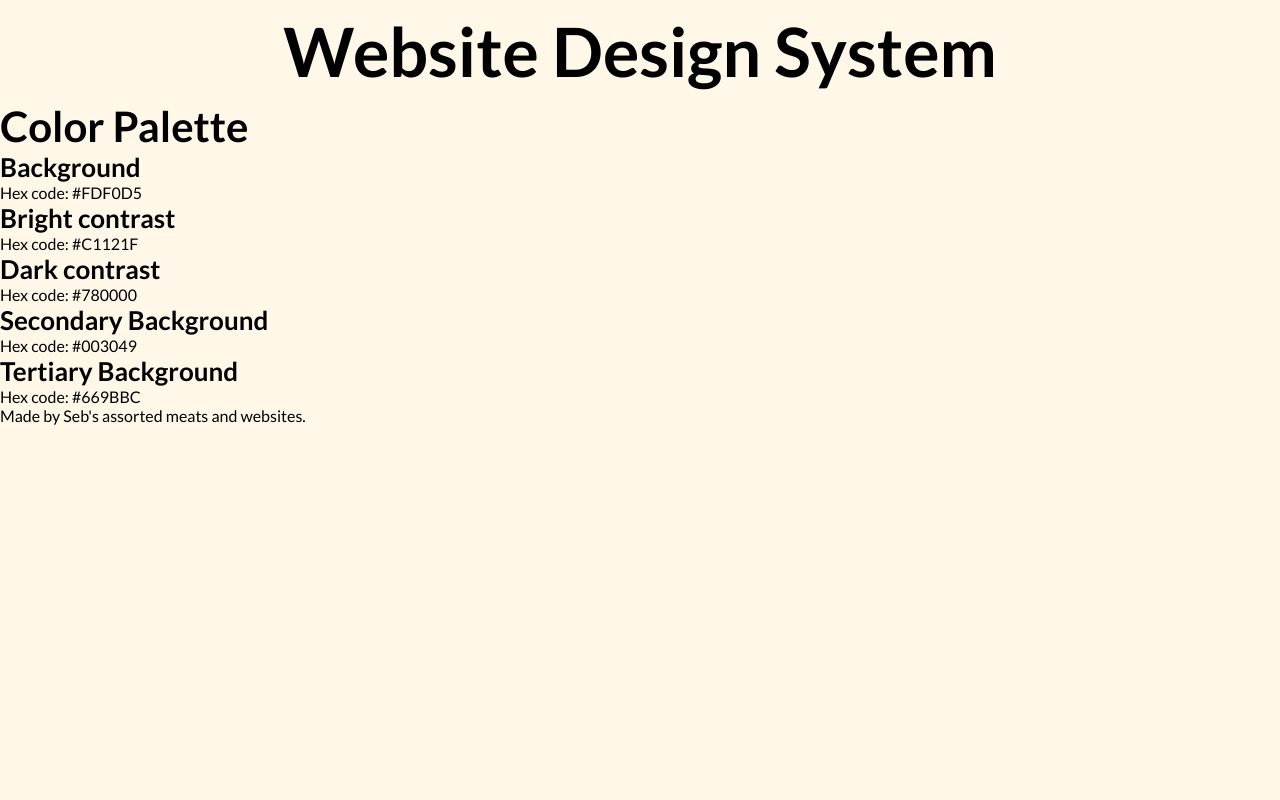
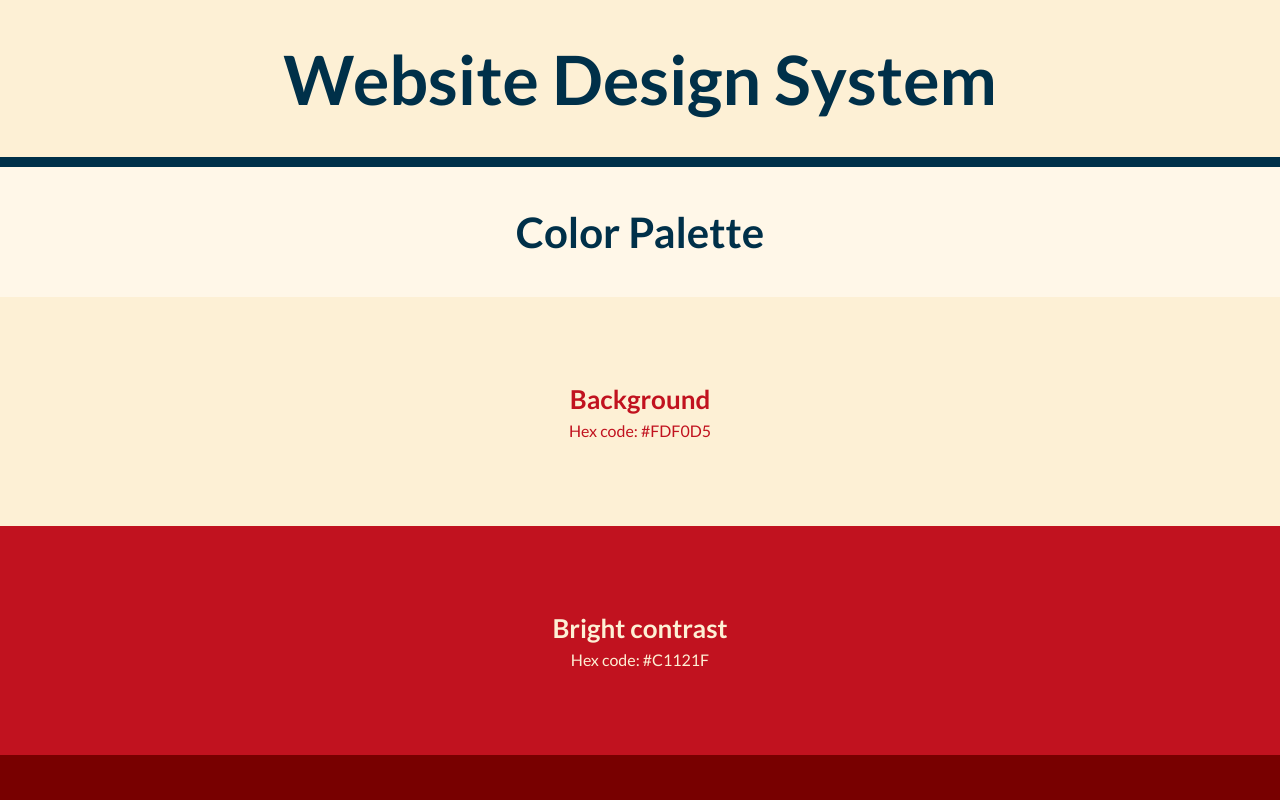
Before and after one commit to coding-titan/design-system, a plain HTML site: page index.html in a window 1280 px wide. Shown: the top 800 px of the page. Drawn offline with Linux system fonts and the light colour scheme.

Commit message:
styled color boxes

```diff
--- a/style.css
+++ b/style.css
@@ -14,27 +14,69 @@
 
 body {
     background-color: var(--site-background-color);
-    color: black;
+    color: var(--secondary-background);
     font-family: Lato, Arial, sans-serif;
 }
 
 nav {
     text-align: center;
     padding: 10px;
+    background-color: var(--background-color);
+    border-bottom: 10px solid var(--secondary-background);
 }
 
 h1 {
     font-size: 68px;
+    margin: 28px;
 }
 
 h2 {
     font-size: 42px;
+    margin: 20px;
+    padding: 20px;
 }
 
 h3 {
     font-size: 26px;
+    margin: 6px;
 }
 
 p {
     font-size: 16px;
+    margin: 6px;
 }
+
+#colors {
+    text-align: center;
+}
+
+.color {
+    padding: 80px;
+    color: var(--background-color);
+}
+
+#background {
+    background-color: var(--background-color);
+    color: var(--bright-contrast)
+}
+
+#bright-contrast {
+    background-color: var(--bright-contrast);
+}
+
+#dark-contrast {
+    background-color: var(--dark-contrast);
+}
+
+#secondary-background {
+    background-color: var(--secondary-background);
+}
+
+#tertiary-background {
+    background-color: var(--tertiary-background);
+}
+
+footer {
+    text-align: right;
+    margin-top: 100px
+}
```
